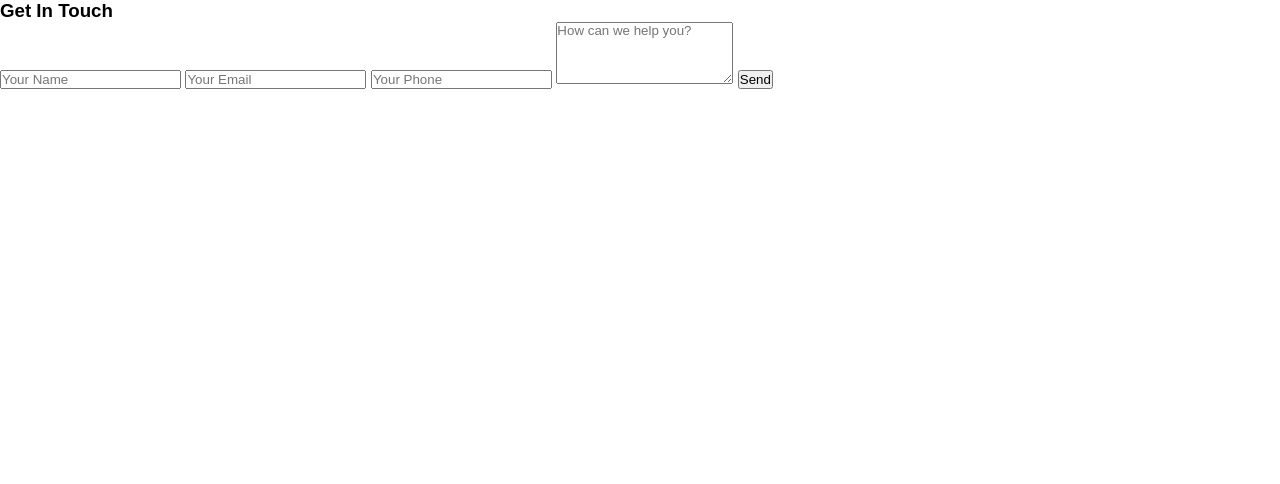
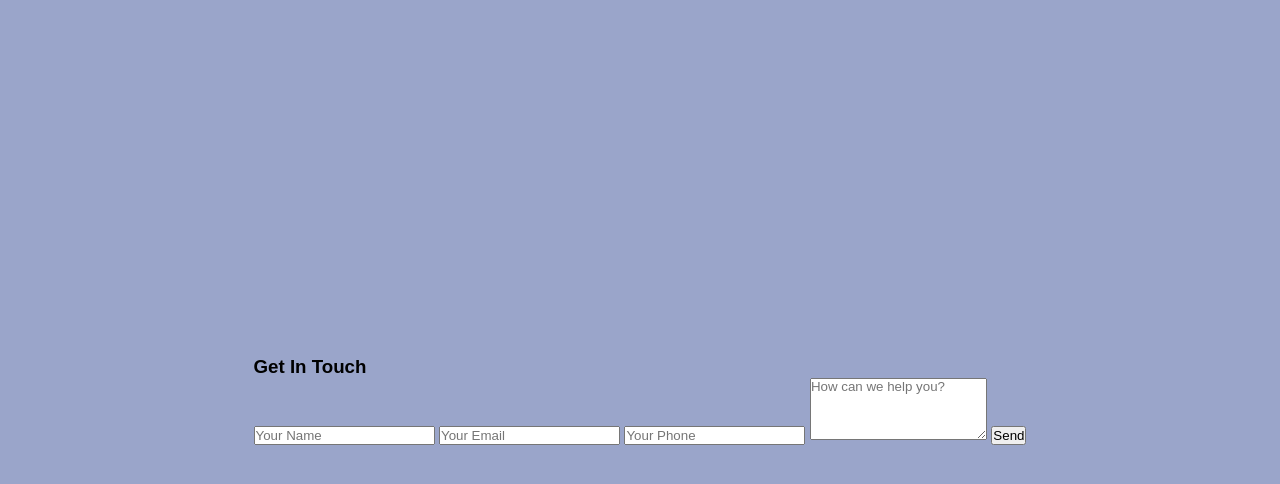
Before and after one commit to webfaisalbd/contact-page-to-email-smtp.js, a plain HTML site: page index.html in a window 1280 px wide. Drawn offline with Linux system fonts and the light colour scheme.

Commit message:
container design added

```diff
--- a/style.css
+++ b/style.css
@@ -4,3 +4,11 @@
     box-sizing: border-box;
     font-family: Arial, Helvetica, sans-serif;
 }
+.container {
+    width: 100%;
+    height: 100vh;
+    background: #9aa5ca;
+    display: flex;
+    align-items: center;
+    justify-content: center;
+}
```
